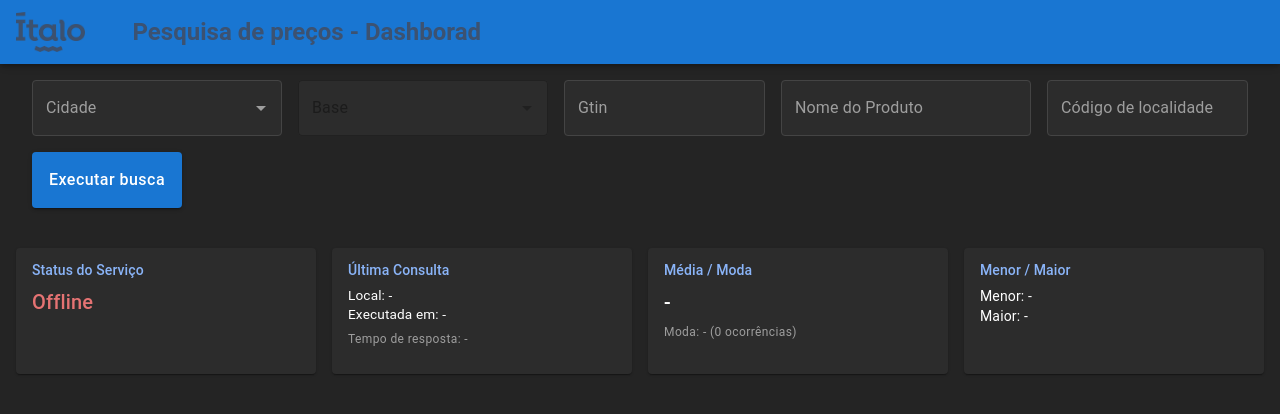
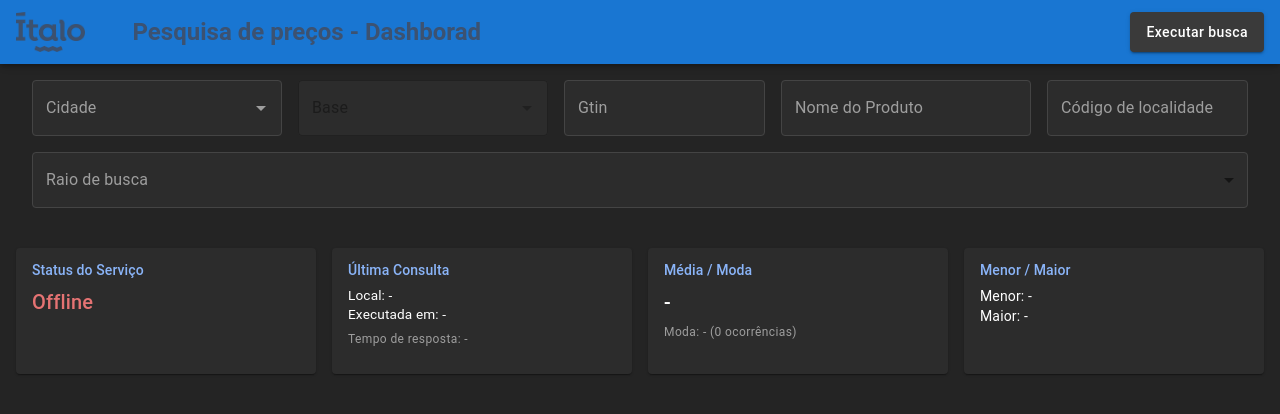
Before and after one commit to Grupo-Italo/Menor-Preco, a React (Vite) app: page / in a window 1280 px wide. Shown: the top 414 px of the page. Built offline with nearby package versions, Linux system fonts and the light colour scheme.

Commit message:
Movido botão de executar busca e também adicionado novo parametro busca por raio

```diff
--- a/src/components/Header.jsx
+++ b/src/components/Header.jsx
@@ -3,6 +3,7 @@ import Box from '@mui/material/Box';
 import Toolbar from '@mui/material/Toolbar';
 import Typography from '@mui/material/Typography';
 import Container from '@mui/material/Container';
+import { Button } from '@mui/material';
 
 export function Header() {
 
@@ -31,6 +32,20 @@ export function Header() {
                     >
                         Pesquisa de preços - Dashborad
                     </Typography>
+                    <Box sx={{ flexGrow: 1 }} />
+                    <Button
+                        variant="contained"
+                        onClick={() => window.dispatchEvent(new CustomEvent('executarBusca'))}
+                        sx={{
+                            backgroundColor: '#3a3a3a',
+                            color: 'white',
+                            textTransform: 'none',
+                            '&:hover': { backgroundColor: '#323232' },
+                            height: 40,
+                        }}
+                    >
+                        Executar busca
+                    </Button>
                 </Toolbar>
             </Container>
         </AppBar>
--- a/src/components/Search.jsx
+++ b/src/components/Search.jsx
@@ -1,6 +1,7 @@
 import TextField from '@mui/material/TextField';
 import Autocomplete from '@mui/material/Autocomplete';
-import { Button, Box, Snackbar, Alert } from '@mui/material';
+import MenuItem from '@mui/material/MenuItem';
+import { Box, Snackbar, Alert } from '@mui/material';
 import { useState, useEffect } from 'react';
 import { useApi } from '../hooks/useApi';
 import { inputStyles, autocompleteStyles, readOnlyInputStyles } from '../styles/inputStyles';
@@ -11,6 +12,7 @@ export function Search({ onDataFetched }) {
     const [codigoLocalidade, setCodigoLocalidade] = useState('');
     const [gtin, setGtin] = useState('');
     const [termoProduto, setTermoProduto] = useState('');
+    const [raio, setRaio] = useState('');
     const [shouldFetch, setShouldFetch] = useState(false);
     const [openAutocomplete, setOpenAutocomplete] = useState(false);
     const [shouldFetchBases, setShouldFetchBases] = useState(false);
@@ -50,7 +52,8 @@ export function Search({ onDataFetched }) {
             params: {
                 local: codigoLocalidade,
                 ...(gtin && { gtin }),
-                ...(termoProduto && { termo: termoProduto })
+                ...(termoProduto && { termo: termoProduto }),
+                ...(raio && { raio })
             }
         }
     );
@@ -79,10 +82,11 @@ export function Search({ onDataFetched }) {
         if (value) setGtin('');
     };
 
+    const handleRaioChange = (event) => {
+        setRaio(event.target.value);
+    };
+
     useEffect(() => {
-        // Quando a busca for concluída (por GTIN ou termo), notificamos o parent
-        // O backend já está persistindo os dados, então o frontend não precisa mais
-        // enviar nada para gravação.
         if (shouldFetch && data && (gtin || termoProduto)) {
             if (onDataFetched) onDataFetched(data);
             setShouldFetch(false);
@@ -100,6 +104,14 @@ export function Search({ onDataFetched }) {
         }
         setShouldFetch(true);
     };
+
+    useEffect(() => {
+        const onExecute = () => {
+            handleBuscar();
+        };
+        window.addEventListener('executarBusca', onExecute);
+        return () => window.removeEventListener('executarBusca', onExecute);
+    }, [selectedCidade, selectedBase, gtin, termoProduto, codigoLocalidade]);
 
     return (
         <Box sx={{ display: 'flex', gap: 2, alignItems: 'flex-end', flexWrap: 'wrap', padding: 2 }}>
@@ -159,13 +171,19 @@ export function Search({ onDataFetched }) {
                 sx={readOnlyInputStyles}
             />
 
-            <Button
-                variant="contained"
-                onClick={handleBuscar}
-                sx={{ height: 56, minWidth: 150, textTransform: 'none', fontSize: '1rem' }}
+            <TextField
+                select
+                label="Raio de busca"
+                value={raio}
+                onChange={handleRaioChange}
+                sx={{ ...inputStyles, minWidth: 180 }}
             >
-                Executar busca
-            </Button>
+                <MenuItem value={2000}>5000M</MenuItem>
+                <MenuItem value={2000}>2000M</MenuItem>
+                <MenuItem value={1000}>1000M</MenuItem>
+                <MenuItem value={500}>500M</MenuItem>
+                <MenuItem value={100}>100M</MenuItem>
+            </TextField>
 
             <Snackbar
                 open={snackbar.open}
```
